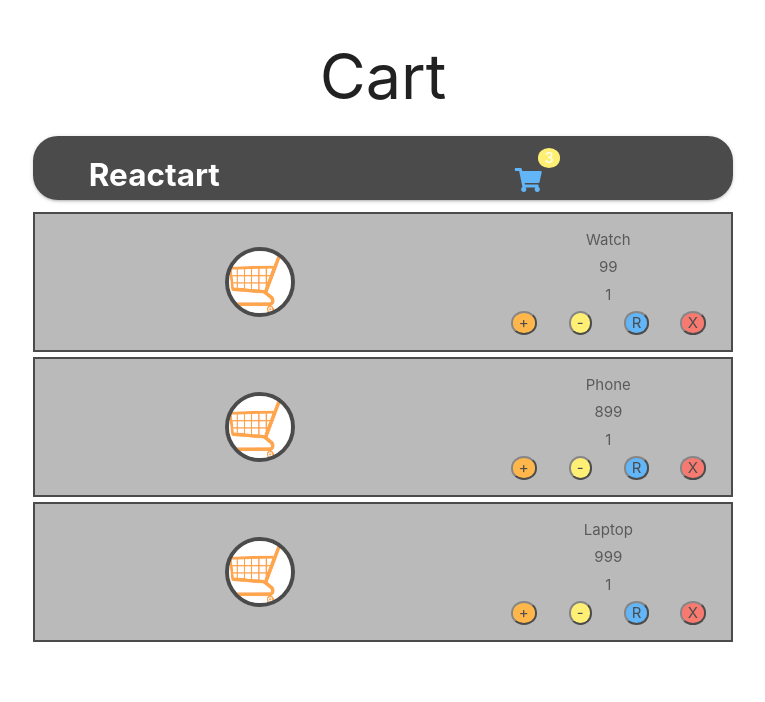
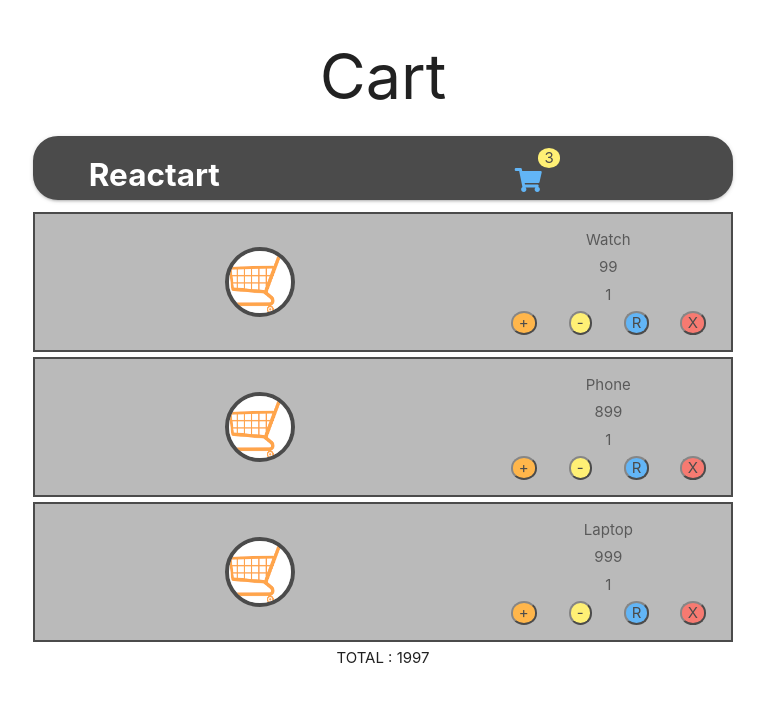
Before and after one commit to GURHARPARTAP-SINGH-DHALIWAL/Reactart, a React (Create React App) app: page / in a window 1280 px wide. Shown: the top 702 px of the page, without its empty margins (257-1022 px from the left). Built offline with nearby package versions, Linux system fonts and the light colour scheme.

Commit message:
Add total price

```diff
--- a/src/App.js
+++ b/src/App.js
@@ -96,13 +96,25 @@ class App extends React.Component {
     return count;
   }
 
+  getCartTotal()
+  {
+    const {products}=this.state;
+
+    let count=0;
+    products.forEach((item)=>{
+      count+=(item.qty*item.price);
+    });
+
+    return count;
+  }
+
   render(){
   return (
-    <div className="App">
+    <div className="App" id="APP">
       <h1 >Cart</h1>
       <NavBar count={this.getCartCount()}/>
       <Cart products={this.state.products}  handleIncreaseQuantity={this.handleIncreaseQuantity} handleDecreaseQuantity={this.handleDecreaseQuantity} handleResetQuantity={this.handleResetQuantity}  handleDeleteQuantity={this.handleDeleteQuantity}/>
-
+      <div className="lead text-white">TOTAL : {this.getCartTotal()}</div>
     </div>
   );
   }
--- a/src/NavBar.js
+++ b/src/NavBar.js
@@ -4,7 +4,7 @@ const NavBar = (props) => {
         <nav className="navbarr black">
         <div className="nav-wrapper row ">
           <a href="#" className="brand-logo col s4" id="name"><b>Reactart</b></a>
-          <span className="right count col s4 row"><i className="fas fa-shopping-cart blue-text col s2"></i><span className="circle yellow col s4" id="counter">{props.count}</span></span>
+          <span className="right count col s4 row"><i className="fas fa-shopping-cart blue-text col s2"></i><span className="circle yellow col s4 black-text" id="counter">{props.count}</span></span>
         </div>
       </nav>
 
--- a/src/index.css
+++ b/src/index.css
@@ -88,3 +88,7 @@ button{
 
   height: 20px !important;
 }
+
+#APP{
+  margin-bottom: 70px;
+}
```
